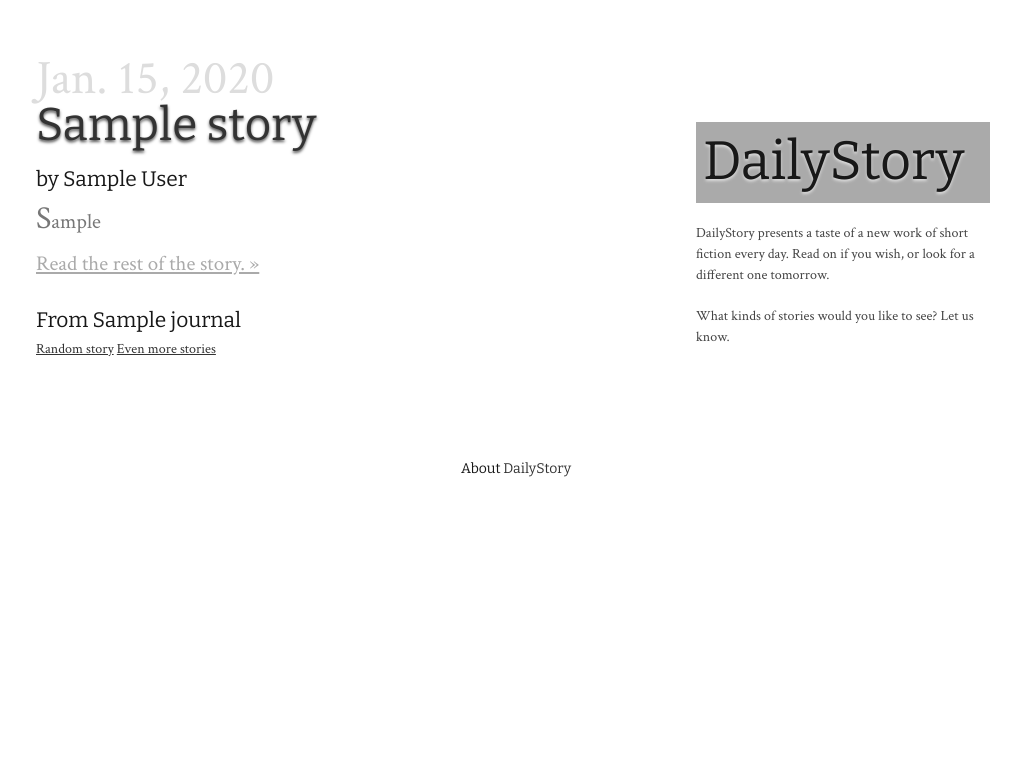
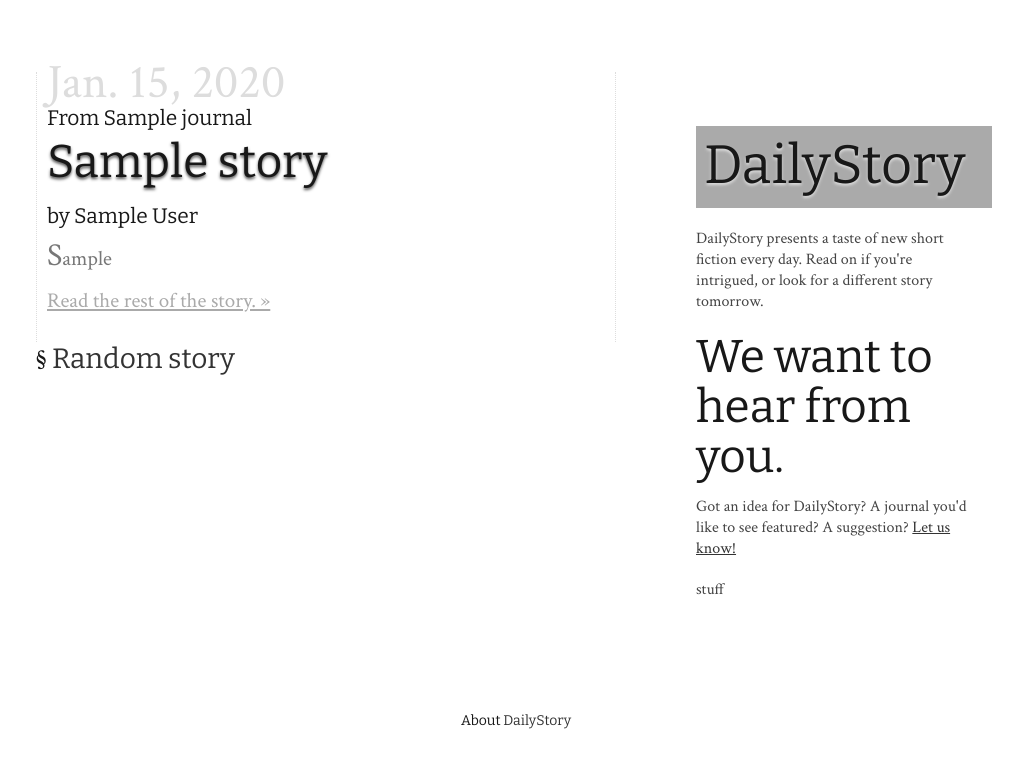
Before and after one commit to sandinmyjoints/doreadme, a Django app: template templates/index.html in a window 1280 px wide. Shown: the top 768 px of the page, without its empty margins (124-1147 px from the left). Run offline with Django 3.2, Linux system fonts and the light colour scheme; tables that the repository leaves empty hold one stand-in row (values such as "Sample post"); the template is opened without the code that fills it: values that come from a table or form of the project are taken from there, most other values are stand-ins (such as "Sample title", 1, 10 or a date in 2020); some libraries are stand-ins or nearby versions.

Commit message:
Major improvements to styling and layout. Index has link to month view. Contact page link works but contact form does not display properly in modal dialog.

```diff
--- a/dailystorysite/static/css/base.css
+++ b/dailystorysite/static/css/base.css
@@ -54,7 +54,7 @@
 ================================================== */
 	body {
 		background: #fff;
-		font: 14px/21px "HelveticaNeue", "Helvetica Neue", Helvetica, Arial, sans-serif;
+		font: 16px/21px "HelveticaNeue", "Helvetica Neue", Helvetica, Arial, sans-serif;
 		color: #444;
 		-webkit-font-smoothing: antialiased; /* Fix for webkit rendering */
 		-webkit-text-size-adjust: 100%;
--- a/dailystorysite/static/js/script.js
+++ b/dailystorysite/static/js/script.js
@@ -3,10 +3,17 @@
  */
 
 $(document).ready(function () {
-    $("p.teaser").hover(function (event) {
-            $(this).find("a.full_story").css("opacity", 1);
+    $("article").hover(function (event) {
+//            $(this).find("a.full_story").css("opacity", 1);
+            $(this).find("a.full_story").css("color", "#333");
         },
         function (event) {
-            $(this).find("a.full_story").css("opacity", .2);
+//            $(this).find("a.full_story").css("opacity", .2);
+            $(this).find("a.full_story").css("color", "#AAA");
         });
+
+    $("a.contact_form_link").click(function(event) {
+        event.preventDefault();
+        $("div#contact_form").dialog();
+    });
 });
--- a/dailystorysite/templates/dailystorysite/description.html
+++ b/dailystorysite/templates/dailystorysite/description.html
@@ -1 +1 @@
-<p>DailyStory presents a taste of a new work of short fiction every day. Read on if you wish, or look for a different one tomorrow. </p>
+<p>DailyStory presents a taste of new short fiction every day. Read on if you're intrigued, or look for a different story tomorrow. </p>
--- a/dailystorysite/templates/dailystorysite/sidebar_content.html
+++ b/dailystorysite/templates/dailystorysite/sidebar_content.html
@@ -1 +1,3 @@
-<p>What kinds of stories would you like to see? Let us know.</p>
+<div class="contact_form">
+    {% include "contact_form/contact_form.html" %}
+</div>
--- a/dailystorysite/urls.py
+++ b/dailystorysite/urls.py
@@ -1,8 +1,9 @@
 
 # / => Today's story
+from datetime import datetime
 from django.conf.urls.defaults import url, patterns, include
 from django.views.generic.dates import TodayArchiveView
-from dailystorysite.views import AboutView
+from dailystorysite.views import AboutView, MyTodayArchiveView
 from day.models import Day
 
 urlpatterns = patterns('',
@@ -12,7 +13,7 @@ urlpatterns = patterns('',
     #    url(r'^accounts/login/$', 'django.contrib.auth.views.login', {'template_name': 'story/login.html'}),
     url(r'^about/$', AboutView.as_view(), name="about"),
 
-    url(r'^$', TodayArchiveView.as_view(model=Day,
+    url(r'^$', MyTodayArchiveView.as_view(model=Day,
         date_field="day",
         context_object_name="day_list",
         template_name='index.html'), {}, name="today"),
--- a/day/templates/day/archive.html
+++ b/day/templates/day/archive.html
@@ -3,6 +3,8 @@
 {% block content %}
 
 {% for day in day_list %}
+    <div class="day">
+
     <a href="{% url day_day_archive day.day.year day.day.month day.day.day %}" class="small day">{{ day.day }}</a>
     {% with story=day.story %}
         {% include "story/story.html" %}
@@ -14,9 +16,10 @@
     {% if next_day %}
         <a href="{% url day_day_archive next_day.year next_day.month next_day.day %}">Next</a>
     {% endif %}
+    </div>
 
     {% if not forloop.last %}
-    <p>***</p>
+    <p class="center">&#167;</p>
     {% endif %}
 {% endfor %}
 
--- a/day/templates/day/singleday_archive.html
+++ b/day/templates/day/singleday_archive.html
@@ -5,6 +5,7 @@
 
 {% block content %}
     {% for day in day_list %}
+        <div class="day">
         <span class="big day">{{ day.day }}</span>
         {% with story=day.story %}
             {% include "story/story.html" %}
@@ -16,6 +17,7 @@
         {% if next_day %}
             <a href="{% url day_day_archive next_day.year next_day.month next_day.day %}">Next</a>
         {% endif %}
+        </div>
 
     {% endfor %}
 {% endblock content %}
--- a/docs/todo.txt
+++ b/docs/todo.txt
@@ -9,6 +9,10 @@ X Install sqlite for ipython history (note this in instructions for setting up a
 * Figure out how to classify story vs poetry, esp for Anomalous
 
 X make links to navigate through days,
+
+* Day picker
+
+* Journal infrastructure, views, templates, links
 
 * design and branding.
 
@@ -29,8 +33,6 @@ X make links to navigate through days,
 * Logging
 
 * Crawler hints: if story urls fit a certain pattern, can ignore_hints or not
-
-* Journal infrastructure, views, templates
 
 * Figure out why postgres sometimes crashes during schema migration
 
--- a/story/templates/story/story.html
+++ b/story/templates/story/story.html
@@ -1,15 +1,24 @@
-    <div id="story{{ story.id }}" class="wrapper clearfix story">
+{#    <div  class="wrapper clearfix story">#}
 
-        <article>
-                <h1 class="title"><a href="{{ story.url }}">{{ story.title }}</a></h1>
-                {% if story.author %}<h4 class="author">by {{ story.author }}</h4>{% endif %}
-                <p class="lead teaser">
-                    {{ story.teaser }}
-                    <br /> <a href="{{ story.url }}" class="full_story">Read the rest of the story. &#187;</a>
-                </p>
-                <h4 class="from_journal">
-                    {% if story.journal %}From {{ story.journal }}{% endif %}
-                </h4>
-        </article>
+<article id="story{{ story.id }}" class="wrapper clearfix story">
+    <h4 class="from_journal">
+        {% if story.journal %}From {{ story.journal }}{% endif %}
+    </h4>
 
-    </div> <!-- #main -->
+    <h1 class="title">
+{#        <a href="{{ story.url }}">{{ story.title }}</a>#}
+        {{ story.title }}
+    </h1>
+
+    {% if story.author %}
+        <h4 class="author">by {{ story.author }}</h4>
+    {% endif %}
+
+    <p class="lead teaser">
+        {{ story.teaser }}
+        <br/> <a href="{{ story.url }}" class="full_story">Read the rest of the story. &#187;</a>
+    </p>
+
+</article>
+
+{#    </div> <!-- #main -->#}
--- a/templates/base.html
+++ b/templates/base.html
@@ -27,6 +27,7 @@
     <link rel="stylesheet" href="{{ STATIC_URL }}css/skeleton.css">
     <link rel="stylesheet" href="{{ STATIC_URL }}css/layout.css">
     <link rel="stylesheet" href="{{ STATIC_URL }}css/dailystory.css">
+    <link type="text/css" href="{{ STATIC_URL }}css/dailystory-theme/jquery-ui-1.8.17.custom.css" rel="stylesheet" />
     {% block extracss %}{% endblock extracss %}
 
     <!-- Favicons
@@ -71,7 +72,8 @@
 </footer>
 
 <script src="//ajax.googleapis.com/ajax/libs/jquery/1.7.1/jquery.min.js"></script>
-<script>window.jQuery || document.write('<script src="js/libs/jquery-1.7.1.min.js"><\/script>')</script>
+<script type="text/javascript" src="{{ STATIC_URL }}js/jquery-ui-1.8.17.custom.min.js"></script>
+<script>window.jQuery || document.write('<script src="{{ STATIC_URL }}js/libs/jquery-1.7.1.min.js"><\/script>')</script>
 
 <!-- scripts concatenated and minified via ant build script-->
 <script src="{{ STATIC_URL }}js/plugins.js"></script>
--- a/templates/contact_form/contact_form.html
+++ b/templates/contact_form/contact_form.html
@@ -1,10 +1,9 @@
-<!DOCTYPE HTML PUBLIC "-//W3C//DTD HTML 4.01 Transitional//EN"
-        "http://www.w3.org/TR/html4/loose.dtd">
-<html>
-<head>
-    <title></title>
-</head>
-<body>
+<h1>We want to hear from you.</h1>
+<p>Got an idea for DailyStory? A journal you'd like to see featured? A suggestion? <a href="{% url contact_form %}"
+                                                                                      class="contact_form_link">Let us
+    know!</a></p>
 
-</body>
-</html>
+<div id="contact_form">
+    <p>stuff</p>
+    {{ form.as_p }}
+</div>
--- a/templates/index.html
+++ b/templates/index.html
@@ -6,18 +6,31 @@
 {% block content %}
 
     {% for day in day_list %}
-        <span class="big day">{{ day.day }}</span>
-        {% with story=day.story %}
-            {% include "story/story.html" %}
-        {% endwith %}
-
-        {% if previous_day %}
-            <a href="{% url day_day_archive previous_day.year previous_day.month previous_day.day %}">Yesterday</a>
-        {% endif %}
+        <div class="day">
+            <span class="big day">{{ day.day }}</span>
+            {% with story=day.story %}
+                {% include "story/story.html" %}
+            {% endwith %}
+        </div>
 
     {% endfor %}
 
-    <a href="{% url random_story %}">Random story</a>
-    <a href="">Even more stories</a>
+    {% if previous_day %}
+        <h3>
+            <span class="center">&#167;</span>
+            <a href="{% url day_day_archive previous_day.year previous_day.month previous_day.day %}">Yesterday's story</a>
+        </h3>
+
+    {% endif %}
+    <h3>
+        <span class="center">&#167;</span>
+        <a href="{% url random_story %}">Random story</a>
+    </h3>
+    {% if nice_month and today %}
+    <h3>
+        <span class="center">&#167;</span>
+        <a href="{% url day_month_archive today.year today.month %}">All {{ nice_month }}'s Stories</a>
+    </h3>
+    {% endif %}
 
 {% endblock content %}
--- a/urls.py
+++ b/urls.py
@@ -16,5 +16,7 @@ urlpatterns = patterns('',
     # Uncomment the next line to enable the admin:
     url(r'^admin/', include(admin.site.urls)),
 
+    url(r'^contact/', include('contact_form.urls')),
+
     url(r'^', include('dailystory.dailystorysite.urls')),
 )
```
Also changed, not shown: dailystorysite/views.py (+14 -0 lines), settings.py (+5 -4 lines), templates/contact_form/contact_form_sent.html (+4 -9 lines).
